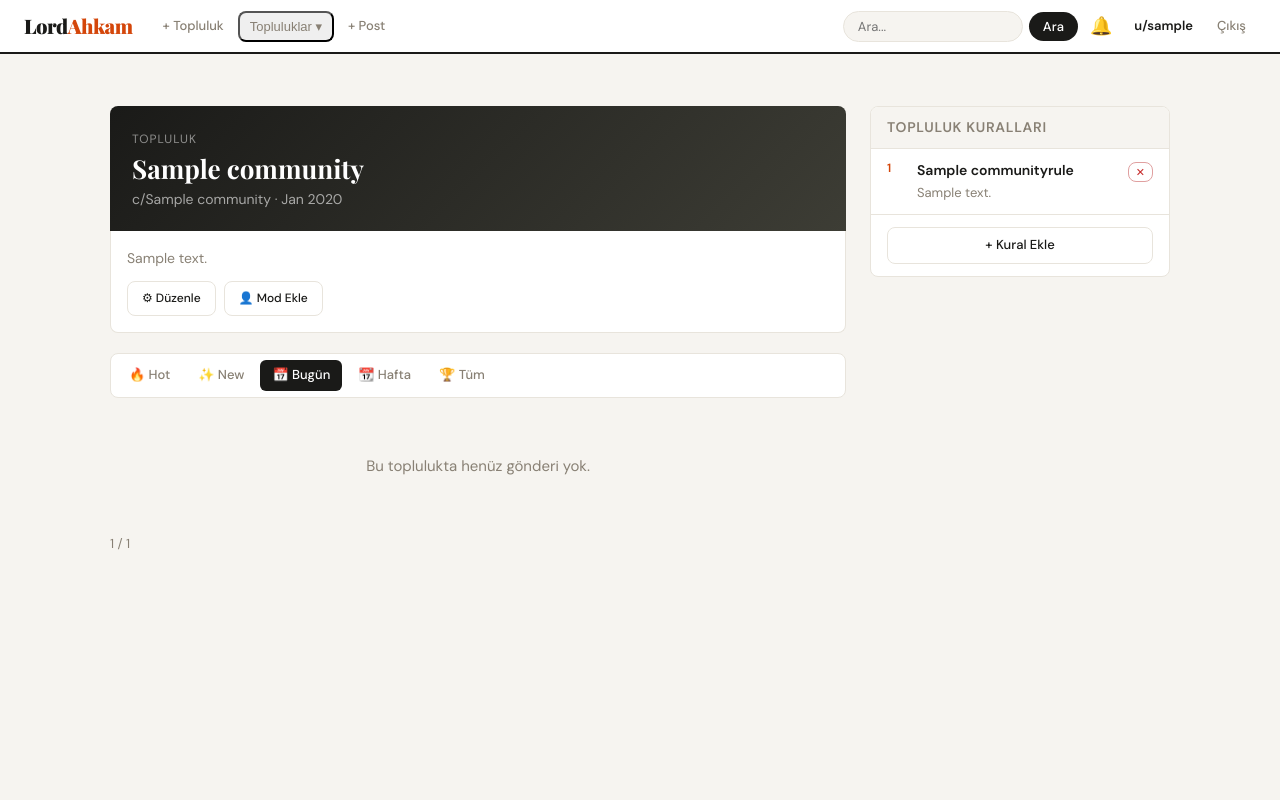
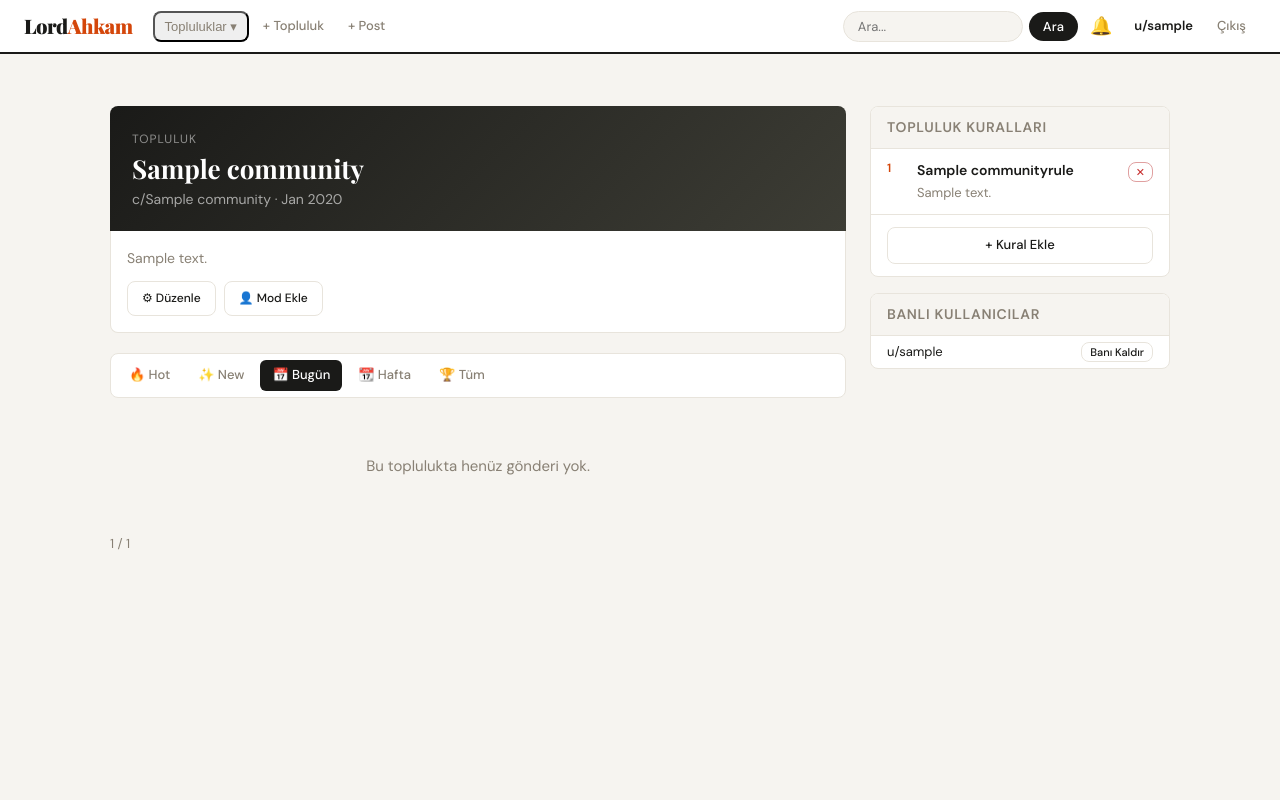
Before and after one commit to YusufGn219/reddit_clone, a Django app: a page that uses reddit_clone/templates/base.html in a window 1280 px wide. Run offline with Django 4.2, Linux system fonts and the light colour scheme; a user stored in the database is signed in; tables that the repository leaves empty hold one stand-in row (values such as "Sample post").

Commit message:
moderatör ban sistemi eklendi

```diff
--- a/reddit_clone/communities/urls.py
+++ b/reddit_clone/communities/urls.py
@@ -11,4 +11,6 @@ urlpatterns = [
     path("<str:name>/rules/add/", views.rule_add, name = "rule_add"),
     path("<str:name>/rules/<int:rule_id>/delete/", views.rule_delete, name="rule_delete"),
     path("<str:name>/mod/remove/<int:user_id>/", views.remove_moderator, name="remove_moderator"),
+    path("<str:name>/ban/<int:user_id>/", views.ban_user, name="ban_user"),
+path("<str:name>/unban/<int:user_id>/", views.unban_user, name="unban_user"),
 ]
--- a/reddit_clone/communities/views.py
+++ b/reddit_clone/communities/views.py
@@ -6,11 +6,12 @@ from django.http import HttpResponseForbidden
 from django.contrib import messages
 
 from .forms import CommunityCreateForm, CommunityEditForm
-from .models import Community, CommunityModerator, CommunityRule
+from .models import Community, CommunityModerator, CommunityRule, BannedUser
 from .permissions import can_moderate, is_community_owner
 
 from posts.models import Post
 from posts.services.sorting import normalize_sort_and_time, apply_sort
+
 
 
 @login_required
@@ -220,3 +221,43 @@ def rule_delete(request, name, rule_id):
         messages.success(request, "Kural başarıyla silindi.")
 
     return redirect("communities:detail", name=community.name)
+
+@login_required
+def ban_user(request, name, user_id):
+    community = get_object_or_404(Community, name=name)
+    if not can_moderate(request.user, community):
+        return HttpResponseForbidden()
+
+    User = get_user_model()
+    user = get_object_or_404(User, id=user_id)
+
+    if user == community.created_by:
+        messages.error(request, "Topluluk sahibi banlanamaz.")
+        return redirect("communities:detail", name=community.name)
+
+    if request.method == "POST":
+        reason = request.POST.get("reason", "").strip()
+        _, created = BannedUser.objects.get_or_create(
+            community=community,
+            user=user,
+            defaults={"banned_by": request.user, "reason": reason}
+        )
+        if created:
+            messages.success(request, f"{user.username} banlandı.")
+        else:
+            messages.error(request, f"{user.username} zaten banlı.")
+
+    return redirect("communities:detail", name=community.name)
+
+
+@login_required
+def unban_user(request, name, user_id):
+    community = get_object_or_404(Community, name=name)
+    if not can_moderate(request.user, community):
+        return HttpResponseForbidden()
+
+    if request.method == "POST":
+        BannedUser.objects.filter(community=community, user_id=user_id).delete()
+        messages.success(request, "Ban kaldırıldı.")
+
+    return redirect("communities:detail", name=community.name)
--- a/reddit_clone/static/css/style.css
+++ b/reddit_clone/static/css/style.css
@@ -8,8 +8,8 @@
     --accent-lt: #fde8e0;
     --text: #1a1a18;
     --muted: #888074;
-    --upvote: #d4460a;
-    --downvote: #5c6ac4;
+    --upvote: #0ad41b;
+    --downvote: #ff0000;
     --radius: 8px;
     --shadow: 0 1px 3px rgba(0, 0, 0, 0.08);
 }
@@ -973,8 +973,8 @@ h3 {
     --accent-lt: #fde8e0;
     --text: #1a1a18;
     --muted: #888074;
-    --upvote: #d4460a;
-    --downvote: #5c6ac4;
+    --upvote: #00ff00;
+    --downvote: #ff0000;
     --radius: 8px;
     --shadow: 0 1px 3px rgba(0, 0, 0, 0.08);
 }
--- a/reddit_clone/templates/base.html
+++ b/reddit_clone/templates/base.html
@@ -17,7 +17,6 @@
     <nav class="navbar">
         <a href="/" class="navbar-brand">Lord<span>Ahkam</span></a>
 
-        <a href="{% url 'communities:create' %}" class="navbar-link">+ Topluluk</a>
         <div class="navbar-dropdown">
 
             <button class="navbar-link">Topluluklar ▾</button>
@@ -53,6 +52,9 @@
             </div>
 
         </div>
+
+        <a href="{% url 'communities:create' %}" class="navbar-link">+ Topluluk</a>
+
 
         <a href="{% url 'posts:post_create' %}" class="navbar-link">+ Post</a>
 
--- a/reddit_clone/templates/communities/community_detail.html
+++ b/reddit_clone/templates/communities/community_detail.html
@@ -8,115 +8,281 @@
         <div class="community-banner">
             <div
                 style="font-size:12px; color:rgba(255,255,255,0.5); margin-bottom:4px; font-family:'DM Sans',sans-serif; text-transform:uppercase; letter-spacing:0.08em;">
-                Topluluk</div>
+                Topluluk
+            </div>
+
             <h1>{{ community.title }}</h1>
-            <div class="community-name">c/{{ community.name }} · {{ community.created_at|date:"M Y" }}</div>
-        </div>
 
-        <div class="community-info">
-            <p style="font-size:14px; color:var(--muted); margin-bottom:12px;">{{ community.description }}</p>
-            <div style="display:flex; gap:8px; flex-wrap:wrap;">
-                {% if user == community.created_by or user in community.moderators.all %}
-                <a href="{% url 'communities:edit' name=community.name %}" class="btn btn-outline"
-                    style="font-size:12px;">⚙ Düzenle</a>
-                {% endif %}
-                {% if user == community.created_by %}
-                <a href="{% url 'communities:add_moderator' name=community.name %}" class="btn btn-outline"
-                    style="font-size:12px;">👤 Mod Ekle</a>
-                {% endif %}
+            <div class="community-name">
+                c/{{ community.name }} · {{ community.created_at|date:"M Y" }}
             </div>
         </div>
 
+
+        <div class="community-info">
+
+            <p style="font-size:14px; color:var(--muted); margin-bottom:12px;">
+                {{ community.description }}
+            </p>
+
+            <div style="display:flex; gap:8px; flex-wrap:wrap;">
+
+                {% if user == community.created_by or user in community.moderators.all %}
+                <a href="{% url 'communities:edit' name=community.name %}" class="btn btn-outline"
+                    style="font-size:12px;">
+                    ⚙ Düzenle
+                </a>
+                {% endif %}
+
+                {% if user == community.created_by %}
+                <a href="{% url 'communities:add_moderator' name=community.name %}" class="btn btn-outline"
+                    style="font-size:12px;">
+                    👤 Mod Ekle
+                </a>
+                {% endif %}
+
+            </div>
+
+        </div>
+
+
         <div class="sort-bar">
+
             {% if sort == 'hot' %}
             <a href="?sort=hot" class="active">🔥 Hot</a>
             {% else %}
             <a href="?sort=hot">🔥 Hot</a>
             {% endif %}
+
             {% if sort == 'new' %}
             <a href="?sort=new" class="active">✨ New</a>
             {% else %}
             <a href="?sort=new">✨ New</a>
             {% endif %}
+
             {% if sort == 'top' and t == 'day' %}
             <a href="?sort=top&t=day" class="active">📅 Bugün</a>
             {% else %}
             <a href="?sort=top&t=day">📅 Bugün</a>
             {% endif %}
+
             {% if sort == 'top' and t == 'week' %}
             <a href="?sort=top&t=week" class="active">📆 Hafta</a>
             {% else %}
             <a href="?sort=top&t=week">📆 Hafta</a>
             {% endif %}
+
             {% if sort == 'top' and t == 'all' %}
             <a href="?sort=top&t=all" class="active">🏆 Tüm</a>
             {% else %}
             <a href="?sort=top&t=all">🏆 Tüm</a>
             {% endif %}
+
         </div>
+
+
         {% for post in page_obj %}
+
         <div class="post-card">
+
             <div class="post-vote">
                 <span class="score">{{ post.score|default:0 }}</span>
             </div>
+
             <div class="post-body">
-                <div class="post-meta">u/{{ post.author.username }} · {{ post.created_at|date:"d M Y" }}</div>
-                <a href="{% url 'posts:detail' post.id %}" class="post-title">{{ post.title }}</a>
+
+                <div class="post-meta">
+
+                    u/{{ post.author.username }} · {{ post.created_at|timesince }} önce
+
+                    {% if user == community.created_by or user in community.moderators.all %}
+                    {% if post.author != user %}
+
+                    <form method="post" action="{% url 'communities:ban_user' community.name post.author.id %}"
+                        style="display:inline;">
+
+                        {% csrf_token %}
+                        <input type="hidden" name="reason" value="">
+
+                        <button type="submit" class="btn btn-danger" style="font-size:11px; padding:2px 7px;">
+                            Ban
+                        </button>
+
+                    </form>
+
+                    {% endif %}
+                    {% endif %}
+
+                </div>
+
+                <a href="{% url 'posts:detail' post.id %}" class="post-title">
+                    {{ post.title }}
+                </a>
+
             </div>
+
         </div>
+
         {% empty %}
+
         <div class="empty-state">
             <p>Bu toplulukta henüz gönderi yok.</p>
         </div>
+
         {% endfor %}
 
+
         <div class="pagination">
+
             {% if page_obj.has_previous %}
-            <a href="?sort={{ sort }}&t={{ t }}&page={{ page_obj.previous_page_number }}" class="btn btn-outline">←
-                Önceki</a>
+            <a href="?sort={{ sort }}&t={{ t }}&page={{ page_obj.previous_page_number }}" class="btn btn-outline">
+                ← Önceki
+            </a>
             {% endif %}
+
             <span>{{ page_obj.number }} / {{ page_obj.paginator.num_pages }}</span>
+
             {% if page_obj.has_next %}
-            <a href="?sort={{ sort }}&t={{ t }}&page={{ page_obj.next_page_number }}" class="btn btn-outline">Sonraki
-                →</a>
+            <a href="?sort={{ sort }}&t={{ t }}&page={{ page_obj.next_page_number }}" class="btn btn-outline">
+                Sonraki →
+            </a>
             {% endif %}
+
         </div>
 
     </div>
+
+
+
     <div class="side-col">
+
+
         <div class="sidebar-card">
+
             <div class="sidebar-card-header">
                 <h3>Topluluk Kuralları</h3>
             </div>
+
             <div class="sidebar-card-body" style="padding:0 16px;">
-                {% if community.rules.all %}
+
+                {% if community.rules.exists %}
+
                 {% for rule in community.rules.all %}
+
                 <div class="rule-item">
-                    <span class="rule-number">{{ forloop.counter }}</span>
+
+                    <span class="rule-number">
+                        {{ forloop.counter }}
+                    </span>
+
                     <div class="rule-content">
-                        <div class="rule-title">{{ rule.title }}</div>
-                        {% if rule.description %}<div class="rule-desc">{{ rule.description }}</div>{% endif %}
+
+                        <div class="rule-title">
+                            {{ rule.title }}
+                        </div>
+
+                        {% if rule.description %}
+                        <div class="rule-desc">
+                            {{ rule.description }}
+                        </div>
+                        {% endif %}
+
                     </div>
+
+
                     {% if user == community.created_by or user in community.moderators.all %}
+
                     <form method="post" action="{% url 'communities:rule_delete' community.name rule.id %}">
+
                         {% csrf_token %}
-                        <button type="submit" class="btn btn-danger" style="padding:2px 7px; font-size:11px;">✕</button>
+
+                        <button type="submit" class="btn btn-danger" style="padding:2px 7px; font-size:11px;">
+                            ✕
+                        </button>
+
                     </form>
+
                     {% endif %}
+
                 </div>
+
                 {% endfor %}
+
                 {% else %}
-                <p style="font-size:13px; color:var(--muted); padding:10px 0;">Henüz kural eklenmemiş.</p>
+
+                <p style="font-size:13px; color:var(--muted); padding:10px 0;">
+                    Henüz kural eklenmemiş.
+                </p>
+
                 {% endif %}
+
             </div>
+
+
             {% if user == community.created_by or user in community.moderators.all %}
+
             <div style="padding:12px 16px; border-top:1px solid var(--border);">
+
                 <a href="{% url 'communities:rule_add' community.name %}" class="btn btn-outline"
-                    style="width:100%; justify-content:center; font-size:13px;">+ Kural Ekle</a>
+                    style="width:100%; justify-content:center; font-size:13px;">
+
+                    + Kural Ekle
+
+                </a>
+
             </div>
+
             {% endif %}
+
         </div>
+
+
+
+        {% if user == community.created_by or user in community.moderators.all %}
+
+        <div class="sidebar-card" style="margin-top:12px;">
+
+            <div class="sidebar-card-header">
+                <h3>Banlı Kullanıcılar</h3>
+            </div>
+
+            <div class="sidebar-card-body" style="padding:0 16px;">
+
+                {% for ban in community.bans.all %}
+
+                <div
+                    style="display:flex; justify-content:space-between; align-items:center; padding:6px 0; font-size:13px;">
+
+                    <span>u/{{ ban.user.username }}</span>
+
+                    <form method="post" action="{% url 'communities:unban_user' community.name ban.user.id %}">
+
+                        {% csrf_token %}
+
+                        <button type="submit" class="btn btn-outline" style="font-size:11px; padding:2px 8px;">
+                            Banı Kaldır
+                        </button>
+
+                    </form>
+
+                </div>
+
+                {% empty %}
+
+                <p style="font-size:13px; color:var(--muted); padding:10px 0;">
+                    Banlı kullanıcı yok.
+                </p>
+
+                {% endfor %}
+
+            </div>
+
+        </div>
+
+        {% endif %}
+
     </div>
+
 </div>
 
 {% endblock %}
--- a/reddit_clone/templates/posts/home_feed.html
+++ b/reddit_clone/templates/posts/home_feed.html
@@ -84,7 +84,7 @@
     <div class="side-col">
         <div class="sidebar-card">
             <div class="sidebar-card-header">
-                <h3>Reddat Hakkında</h3>
+                <h3>LordAhkam Hakkında</h3>
             </div>
             <div class="sidebar-card-body" style="font-size:14px; color:var(--muted); line-height:1.6;">
                 <p>Topluluklar oluştur, post paylaş, oy ver ve tartış.</p>
```
Also changed, not shown: reddit_clone/communities/models.py (+13 -0 lines), reddit_clone/posts/views.py (+11 -1 lines), README.md, reddit_clone/communities/migrations/0004_banneduser.py (added).
